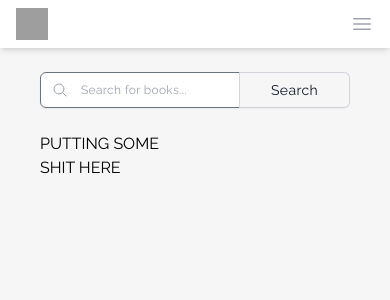
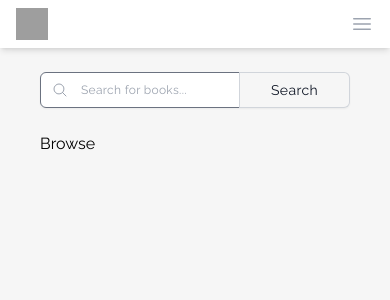
Before and after one commit to camillebrown/goodreads-stats, a Next.js app in the folder client/: page /home in a window 390 px wide. Shown: the top 300 px of the page. Built offline with nearby package versions, Linux system fonts and the light colour scheme; no server answers; grey boxes are pictures that could not be loaded.

Commit message:
Update content based on sidenav and search

```diff
--- a/client/components/home/SideNav.js
+++ b/client/components/home/SideNav.js
@@ -7,12 +7,30 @@ import {
   PresentationChartBarIcon,
   ServerIcon,
 } from "@heroicons/react/24/outline";
+import { useRouter } from "next/router";
 
 export default function SideNav() {
+  const router = useRouter();
+
   const browse = [
-    { name: "Top Books", href: "#", icon: ChartBarSquareIcon, current: false },
-    { name: "Discover", href: "#", icon: GlobeAltIcon, current: true },
-    { name: "Categories", href: "#", icon: ServerIcon, current: false },
+    {
+      name: "Discover",
+      onClickRoute: "/home?content=browse",
+      icon: GlobeAltIcon,
+      current: ['browse', 'search'].includes(router?.query?.content),
+    },
+    {
+      name: "Top Books",
+      onClickRoute: "/home?content=top_books",
+      icon: ChartBarSquareIcon,
+      current: router?.query?.content === "top_books",
+    },
+    {
+      name: "Categories",
+      onClickRoute: "/home?content=categories",
+      icon: ServerIcon,
+      current: router?.query?.content === "categories",
+    },
   ];
   const mybooks = [
     { name: "My Books", href: "#", icon: BookOpenIcon, current: false },
@@ -34,18 +52,22 @@ export default function SideNav() {
             </p>
             {browse.map((item) => (
               <div key={item.name}>
-                <a
-                  href={item.href}
+                <div
+                  onClick={() => {
+                    router.push(item.onClickRoute, undefined, {
+                      shallow: true,
+                    });
+                  }}
                   className={classNames(
                     item.current
                       ? "bg-sage/60 text-gray-800"
                       : "text-gray-800 hover:bg-sage/40",
-                    "group flex items-center gap-x-3 rounded-md p-1.5 leading-3 font-semibold"
+                    "group flex items-center gap-x-3 rounded-md p-1.5 leading-3 font-semibold cursor-pointer"
                   )}
                 >
                   <item.icon className="h-4 w-4 shrink-0" aria-hidden="true" />
                   {item.name}
-                </a>
+                </div>
               </div>
             ))}
           </div>
--- a/client/components/home/browse/Browse.js
+++ /dev/null
@@ -1,24 +0,0 @@
-import React, { useEffect, useState } from "react";
-import Search from "./Search";
-
-export default function Browse({ searchResults }) {
-  const [content, setContent] = useState("discovery");
-
-  useEffect(() => {
-    if (searchResults) setContent("search");
-  }, [searchResults]);
-
-  return (
-    <div>
-      {content === "search" ? (
-        <Search searchResults={searchResults} />
-      ) : (
-        <div className="py-4 sm:py-6 lg:w-full lg:max-w-full">
-          <div className="w-full grid gap-x-6 gap-y-10 grid-cols-2 sm:grid-cols-3 md:grid-cols-4 mid:grid-cols-5 lg:grid-cols-6 xl:grid-cols-6 xl:gap-x-8">
-            PUTTING SOME SHIT HERE
-          </div>
-        </div>
-      )}
-    </div>
-  );
-}
--- /dev/null
+++ b/client/components/home/browse/Discovery.js
@@ -0,0 +1,48 @@
+import React, { useEffect, useState } from "react";
+import { useRouter } from "next/router";
+
+import Browse from "./DiscoveryTabs/Browse";
+import Categories from "./DiscoveryTabs/Categories";
+import Search from "./Search";
+import TopBooks from "./DiscoveryTabs/TopBooks";
+
+export default function Discovery({ content, searchResults }) {
+  const router = useRouter();
+
+  const getContent = () => {
+    switch (content) {
+      case "search":
+        return <Search searchResults={searchResults} />;
+      case "browse":
+        return <Browse />;
+      case "top_books":
+        return <TopBooks />;
+      case "categories":
+        return <Categories />;
+      default:
+        return <Browse />;
+    }
+  };
+
+  useEffect(() => {
+    if (searchResults) {
+      router.push("/home?content=search", undefined, {
+        shallow: true,
+      });
+    }
+  }, [searchResults]);
+
+  return (
+    <div>
+      {content === "search" ? (
+        <Search searchResults={searchResults} />
+      ) : (
+        <div className="py-4 sm:py-6 lg:w-full lg:max-w-full">
+          <div className="w-full grid gap-x-6 gap-y-10 grid-cols-2 sm:grid-cols-3 md:grid-cols-4 mid:grid-cols-5 lg:grid-cols-6 xl:grid-cols-6 xl:gap-x-8">
+            {getContent()}
+          </div>
+        </div>
+      )}
+    </div>
+  );
+}
--- /dev/null
+++ b/client/components/home/browse/DiscoveryTabs/Browse.js
@@ -0,0 +1,7 @@
+import React from 'react'
+
+export default function Browse() {
+  return (
+    <div>Browse</div>
+  )
+}
--- /dev/null
+++ b/client/components/home/browse/DiscoveryTabs/Categories.js
@@ -0,0 +1,7 @@
+import React from 'react'
+
+export default function Categories() {
+  return (
+    <div>Categories</div>
+  )
+}
--- /dev/null
+++ b/client/components/home/browse/DiscoveryTabs/TopBooks.js
@@ -0,0 +1,7 @@
+import React from 'react'
+
+export default function TopBooks() {
+  return (
+    <div>TopBooks</div>
+  )
+}
--- a/client/components/layout/SearchBar.js
+++ b/client/components/layout/SearchBar.js
@@ -5,12 +5,15 @@ import { getGoogleBooks } from "@/actions/google";
 import { BooksContext } from "@/pages/_app";
 import Loading from "../shared/Loading";
 
-export default function SearchBar({ setSearchResults }) {
+export default function SearchBar({ setContent, setSearchResults }) {
   const { dataLoading, setDataLoading } = useContext(BooksContext);
 
   const [searchTerm, setSearchTerm] = useState("");
   const onInputChange = async (e) => {
-    if (!e.target.value) setBooks();
+    if (!e.target.value) {
+      setSearchTerm("");
+      setContent('browse')
+    }
     setSearchTerm(e.target.value);
   };
 
--- a/client/pages/home.js
+++ b/client/pages/home.js
@@ -1,14 +1,20 @@
-import { useContext, useState } from "react";
+import { useEffect, useContext, useState } from "react";
 
-import Browse from "@/components/home/browse/Browse";
+import Discovery from "@/components/home/browse/Discovery";
 import Loading from "@/components/shared/Loading";
 import SearchBar from "@/components/layout/SearchBar";
 import SideNav from "@/components/home/SideNav";
 import { BooksContext } from "./_app";
+import { useRouter } from "next/router";
 
 export default function Home() {
+  const router = useRouter();
   const { dataLoading } = useContext(BooksContext);
+
+  const [content, setContent] = useState(router?.query?.content);
   const [searchResults, setSearchResults] = useState(null);
+
+  useEffect(() => setContent(router?.query?.content), [router?.query?.content]);
 
   return (
     <div className="h-full bg-light-gray">
@@ -16,11 +22,11 @@ export default function Home() {
 
       <div className="xl:pl-56 py-12 lg:py-4 font-raleway">
         <div className="px-10">
-          <SearchBar setSearchResults={setSearchResults} />
+          <SearchBar setContent={setContent} setSearchResults={setSearchResults} />
           {dataLoading ? (
             <Loading containerClass="w-full flex justify-center mt-10" />
           ) : (
-            <Browse searchResults={searchResults} />
+            <Discovery content={content} searchResults={searchResults} />
           )}
         </div>
       </div>
```
